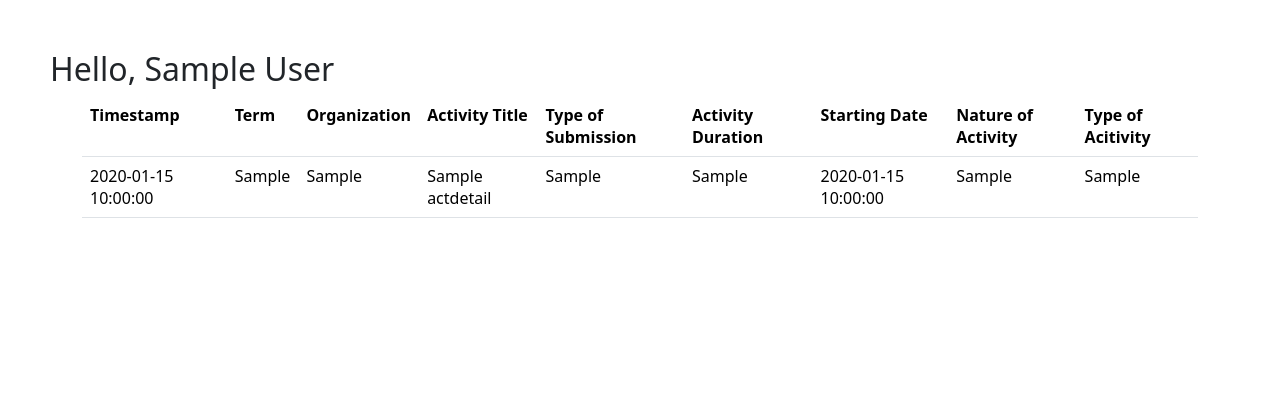
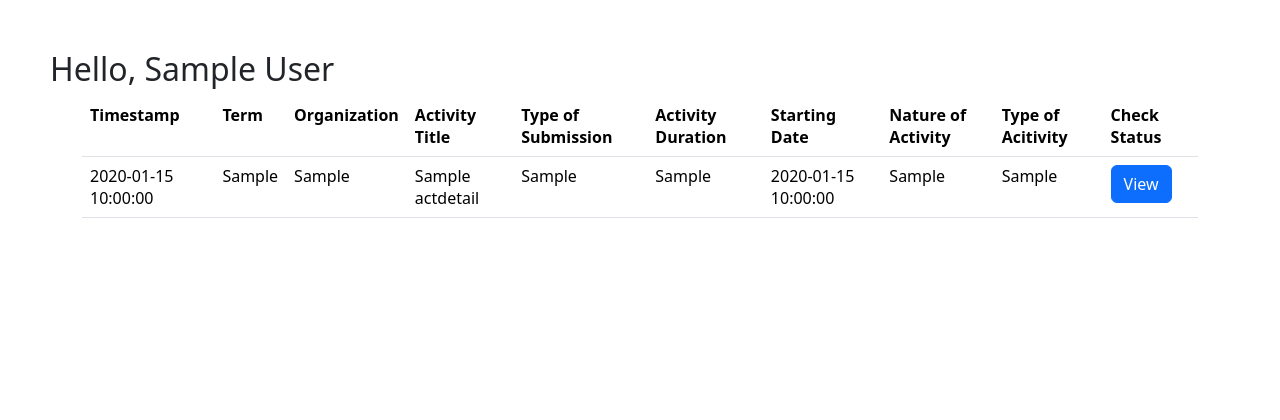
Before and after one commit to kfcampit/LBYCPG2-FinalProject, a PHP site: page /dts.php in a window 1280 px wide. Shown: the top 420 px of the page. Run offline with PHP 8.4, Linux system fonts and the light colour scheme; the visitor is signed in with stand-in values (Sample User, id 1); tables that the repository leaves empty or names only in its code hold one stand-in row (values such as "Sample post").

Commit message:
Update dts.php
Sorry I forgot to update the latest edit last night

```diff
--- a/dts.php
+++ b/dts.php
@@ -29,7 +29,6 @@
     <body>
             <body style = "margin: 50px;">
             <?php echo "<h2> Hello, ". $_SESSION["accountName"] . "</h2>"?>
-
             <div class = "container">
             <div class = "scroll">
                 <table class = "table">
@@ -44,12 +43,13 @@
                             <th> Starting Date</th>
                             <th> Nature of Activity</th>
                             <th> Type of Acitivity</th>
+                            <th> Check Status</th>
                         </tr>
                     </thread>
                  <tbody>
             <?php
 
-                $result_out = mysqli_query($sqlconnect, "Select Timestamp, Term, Organization, ActivityTitle, TypeOfSubmission, ActivityDuration, StartingDate, NatureOfActivity, TypeOfActivity
+                $result_out = mysqli_query($sqlconnect, "Select Timestamp, Term, Organization, ActivityTitle, TypeOfSubmission, ActivityDuration, StartingDate, NatureOfActivity, TypeOfActivity, SubmissionID
                   from actdetail ORDER BY Timestamp");
                 if (!$result_out){
                     die("Failed to connect: ");
@@ -64,6 +64,7 @@
                     $startDate = $dataVal['StartingDate'];
                     $natureAct = $dataVal['NatureOfActivity'];
                     $typeAct = $dataVal['TypeOfActivity'];
+                    $subID = $dataVal['SubmissionID'];
                     echo "<tr>
                     <td>" . $timeS . "</td>
                     <td>" . $term . "</td>
@@ -74,6 +75,9 @@
                     <td>" . $startDate . "</td>
                     <td>" . $natureAct . "</td>
                     <td>" . $typeAct . "</td>
+                    <td>
+                        <a class = 'btn btn-primary' href = 'view.php?id=$subID'> View </a>
+                    </td>
                     </tr>";
             }
         ?>
```
